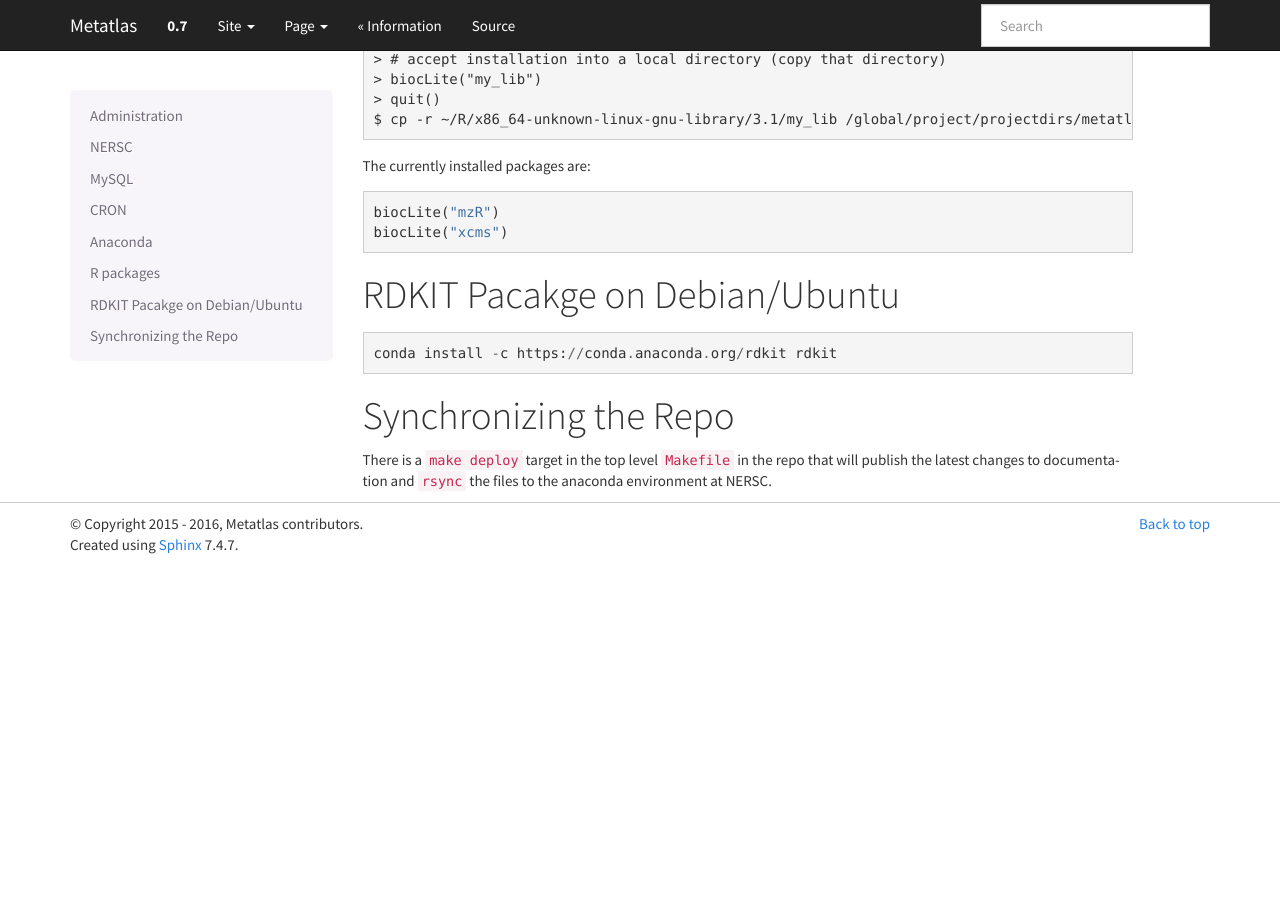
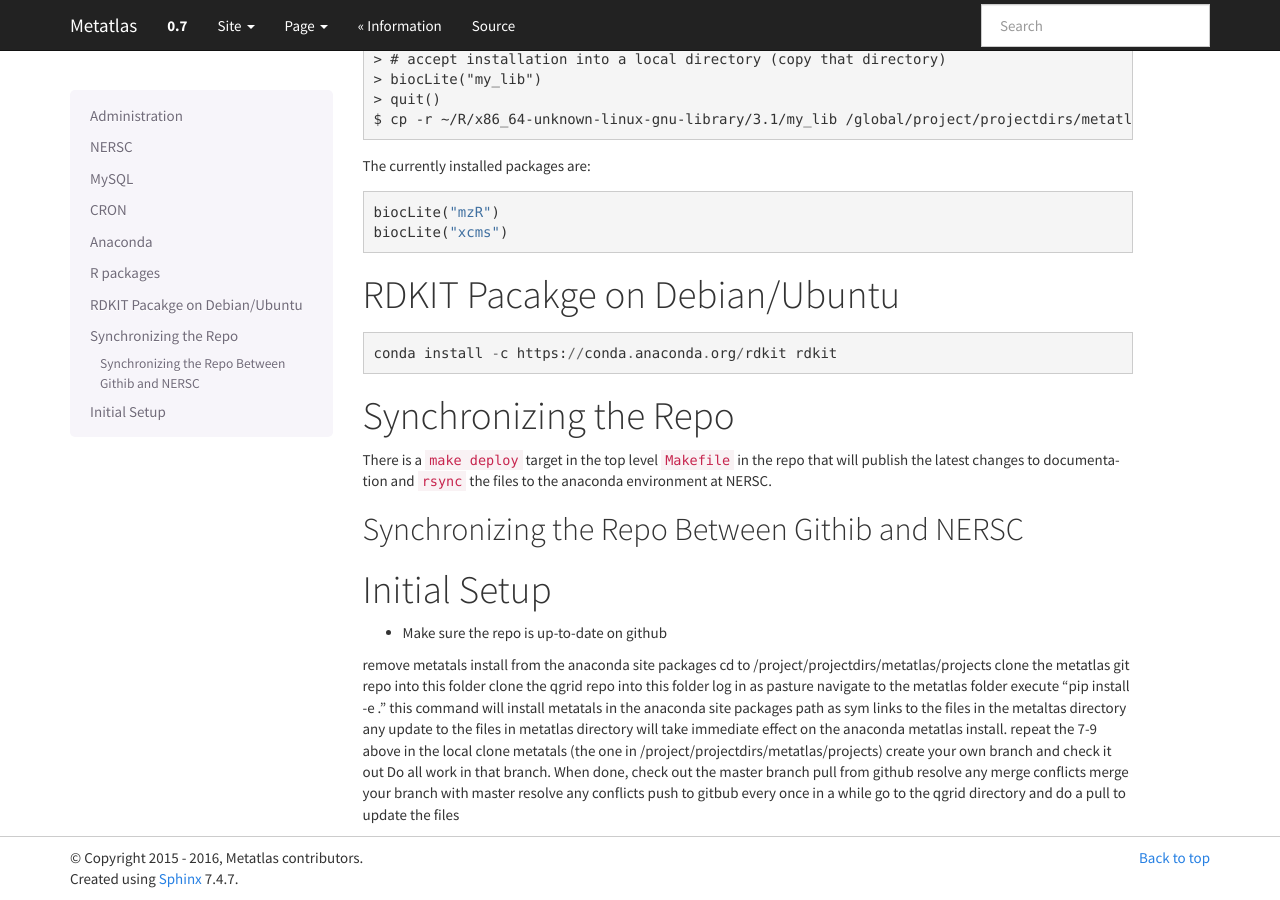
Before and after one commit to biorack/metatlas, a Sphinx documentation site: the page built from docs/source/admin.rst, in a window 1280 px wide and 900 px high, scrolled down 1687 px. Built offline with Sphinx 7.4.7, drawn with Linux system fonts in a browser that asks for light colours; formulas are drawn with MathJax 3; pages that are not in the unit, such as notebooks, are missing from menus; before the commit the page ends 2253 px from its top, so only the background shows below that.

Commit message:
mode to .gitignore; started working on the docs to port sync between github and NERSC

```diff
--- a/docs/source/admin.rst
+++ b/docs/source/admin.rst
@@ -129,3 +129,31 @@ Synchronizing the Repo
 There is a ``make deploy`` target in the top level ``Makefile`` in the
 repo that will publish the latest changes to documentation and ``rsync``
 the files to the anaconda environment at NERSC.
+
+
+Synchronizing the Repo Between Githib and NERSC
+===============================================
+
+
+Initial Setup
+-------------
+- Make sure the repo is up-to-date on github
+remove metatals install from the anaconda site packages
+cd to /project/projectdirs/metatlas/projects
+clone the metatlas git repo into this folder
+clone the qgrid repo into this folder
+log in as pasture
+navigate to the metatlas folder
+execute "pip install -e ."
+this command will install metatals in the anaconda site packages path as sym links to the files in the metaltas directory
+any update to the files in metatlas directory will take immediate effect on the anaconda metatlas install.
+repeat the 7-9 above
+in the local clone metatals (the one in /project/projectdirs/metatlas/projects) create your own branch and check it out
+Do all work in that branch.
+When done, check out the master branch
+pull from github
+resolve any merge conflicts
+merge your branch with master
+resolve any conflicts
+push to gitbub
+every once in a while go to the qgrid directory and do a pull to update the files
```
Also changed, not shown: 1 other file.
